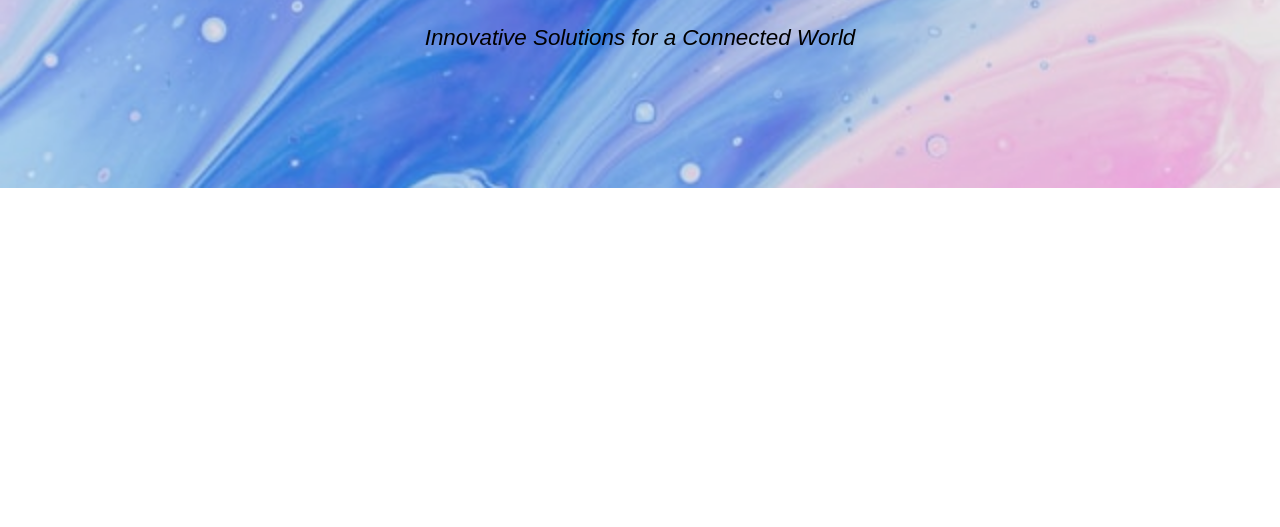
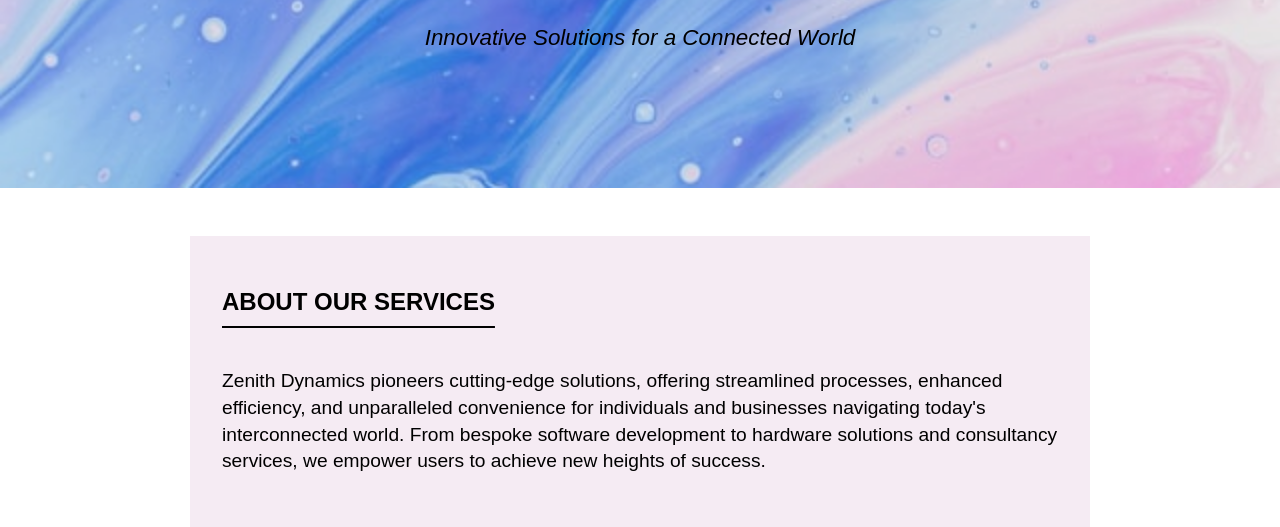
Before and after one commit to savvycolleen/sample-website, a plain HTML site: page index.html in a window 1280 px wide. Shown: the part 407-934 px from the top of the page. Before the commit the page ends 800 px from the top, so only its background shows below. Drawn offline with nearby package versions, Linux system fonts and the light colour scheme; a web font is replaced by a local one.

Commit message:
added company content

```diff
--- a/css/styles.css
+++ b/css/styles.css
@@ -85,7 +85,7 @@ a:visited {
   text-align: center;
   p {
     font-style: italic;
-    font-size: 1.4rem;
+    font-size: clamp(1rem, 0.7143rem + 1.219vw, 1.4rem);
   }
 }
 
@@ -104,3 +104,25 @@ a:visited {
   font-weight: 400;
   font-style: normal;
 }
+
+.container {
+  width: 80%;
+  max-width: 900px;
+  margin: 0 auto;
+}
+
+.company-about {
+  margin-top: 3rem;
+  padding: 2rem;
+  background-color: rgb(245, 235, 243);
+  p {
+    line-height: 140%;
+    font-size: 1.2rem;
+  }
+  h2 {
+    text-transform: uppercase;
+    text-decoration-line: underline;
+    text-underline-offset: 1rem;
+    padding-bottom: 2rem;
+  }
+}
--- a/index.html
+++ b/index.html
@@ -29,6 +29,14 @@
         <p>Innovative Solutions for a Connected World</p>
       </div>
   </div>
+  <div class="container">
+    <div class="company-about">
+      <h2>About Our Services</h2>
+      <p>
+          Zenith Dynamics pioneers cutting-edge solutions, offering streamlined processes, enhanced efficiency, and unparalleled convenience for individuals and businesses navigating today's interconnected world. From bespoke software development to hardware solutions and consultancy services, we empower users to achieve new heights of success.
+      </p>
+    </div>
+  </div>
 
 </body>
 </html>
```
